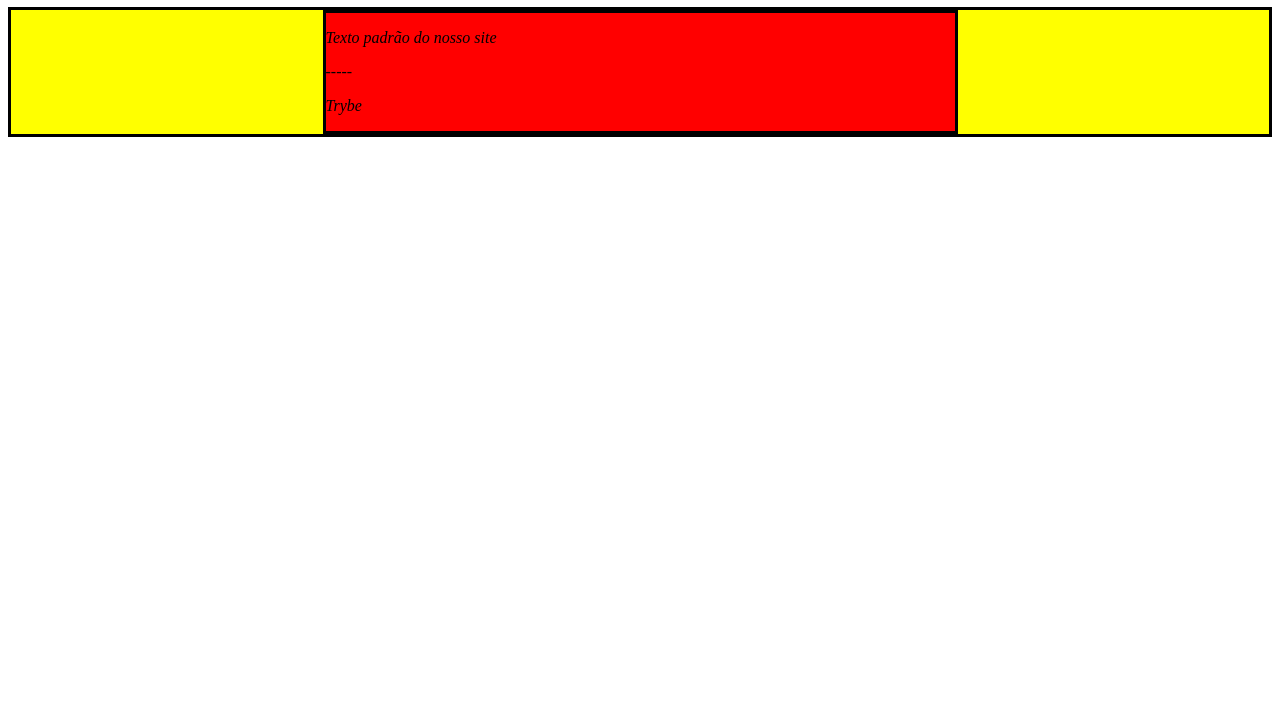
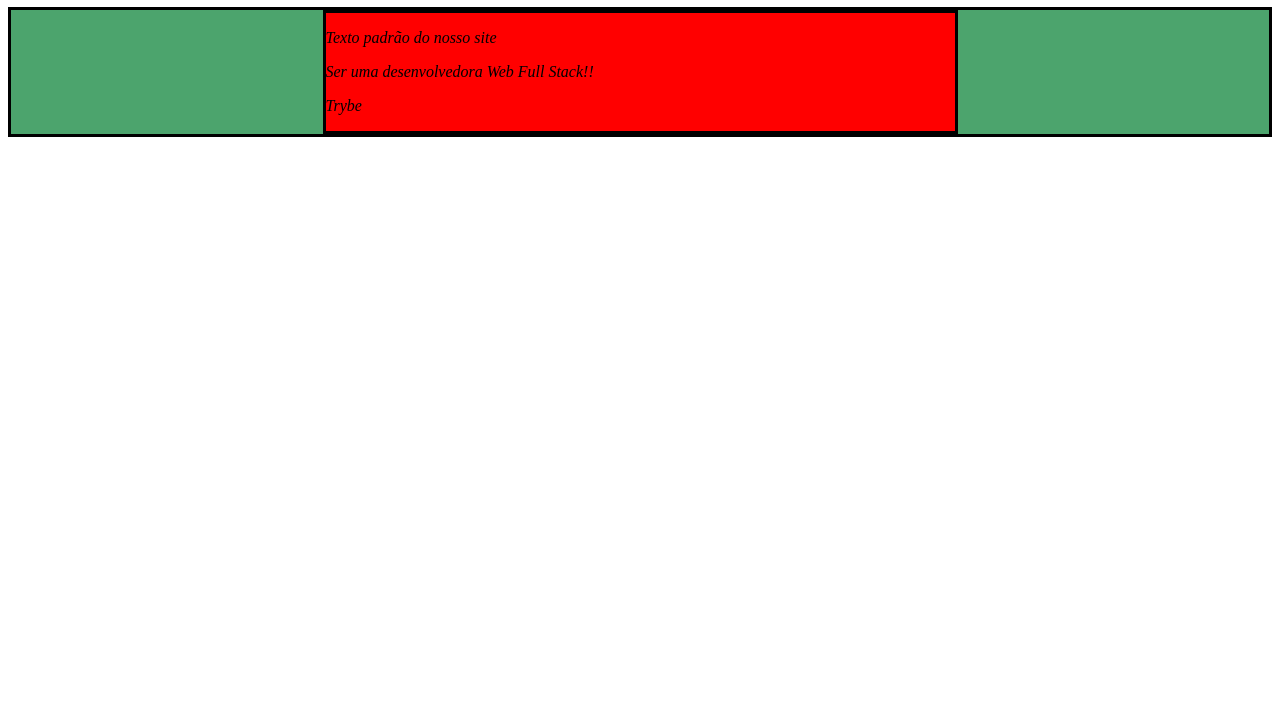
Before and after one commit to DAYANE1130/trybe-exercises-, a plain HTML site: page fundamentos/bloco-5-javascript-dom-eventos-e-web-storage/dia-1-javascript-dom-e-seletores/exerciciodom.html in a window 1280 px wide. Shown: the part 73-800 px from the top of the page. Drawn offline with Linux system fonts and the light colour scheme.

Commit message:
finaliza ex 1 e 2

```diff
--- a/fundamentos/bloco-5-javascript-dom-eventos-e-web-storage/dia-1-javascript-dom-e-seletores/exerciciodom.html
+++ b/fundamentos/bloco-5-javascript-dom-eventos-e-web-storage/dia-1-javascript-dom-e-seletores/exerciciodom.html
@@ -47,13 +47,26 @@
         - document.getElementById()
         - document.getElementsByClassName()
         - document.getElementsByTagName()
- Crie uma função que mude o texto na tag <p> para uma descrição de como você se vê daqui a 2 anos. (Não gaste tempo pensando no texto e sim realizando o exercício)
+
+Crie uma função que mude o texto na tag <p> para uma descrição de como você se vê daqui a 2 anos. (Não gaste tempo pensando no texto e sim realizando o exercício)
  Crie uma função que mude a cor do quadrado amarelo para o verde da Trybe (rgb(76,164,109)).
  Crie uma função que mude a cor do quadrado vermelho para branco.
  Crie uma função que corrija o texto da tag <h1>.
  Crie uma função que modifique todo o texto da tag <p> para maiúsculo.
- Crie uma função que exiba o conteúdo de todas as tags <p> no console.
-        */
+ Crie uma função que exiba o conteúdo de todas as tags <p> no console.*/
+
+    function alteratext(){
+ let paragrafo=document.getElementsByTagName('p')[1];
+ paragrafo.innerHTML='Ser uma desenvolvedora Web Full Stack!!'
+ }
+ alteratext();
+
+function alteracor(){
+   let cordefundo= document.getElementsByClassName('main-content') [0];
+   cordefundo.style.background="rgb(76,164,109)";
+}
+alteracor();
+
     </script>
   </body>
 </html>
```
